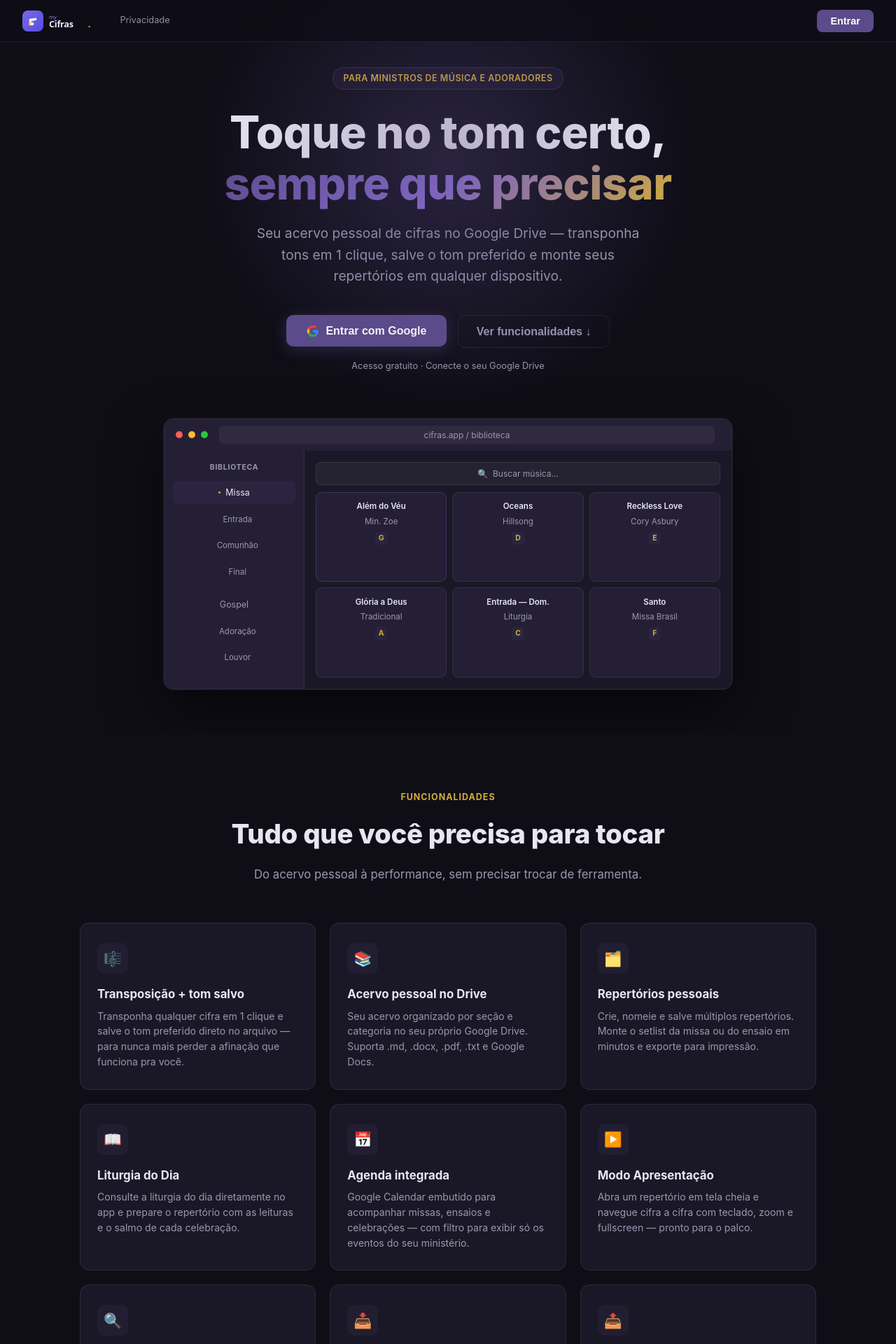
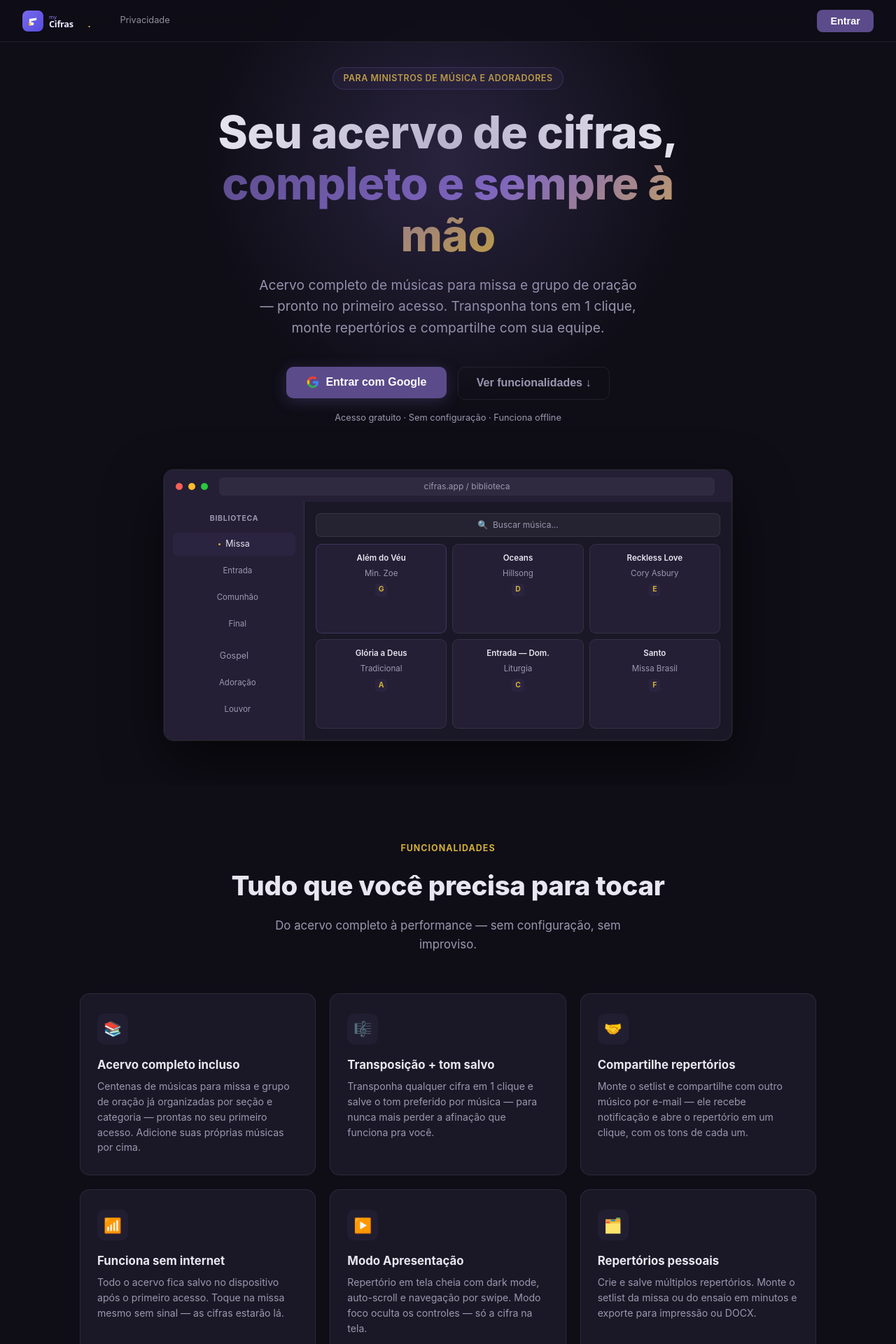
Before and after one commit to lucasphn/my_cifras, a Flask app: template templates/landing.html in a window 1280 px wide. Shown: the top 1920 px of the page at 70% size. Run offline with Flask 3, Linux system fonts and the light colour scheme; the template is opened without the code that fills it, so the values that code supplies are empty.

Commit message:
feat(landing): acervo completo + offline + compartilhamento como diferenciais
Landing page: novo hero, 2 cards novos (acervo incluso, funciona offline,
compartilhamento de repertórios), passos de onboarding atualizados.

Docs: arquitetura SaaS com acervo base + acervo pessoal (Fase 1.5)
documentada em PRD, CLAUDE e prompt-inicial.

Co-Authored-By: Claude Sonnet 4.6 <noreply@anthropic.com>

```diff
--- a/templates/landing.html
+++ b/templates/landing.html
@@ -474,10 +474,10 @@
 <section class="hero">
   <div class="hero-glow"></div>
   <div class="hero-badge">Para Ministros de Música e Adoradores</div>
-  <h1>Toque no tom certo,<br><em>sempre que precisar</em></h1>
+  <h1>Seu acervo de cifras,<br><em>completo e sempre à mão</em></h1>
   <p class="hero-sub">
-    Seu acervo pessoal de cifras no Google Drive — transponha tons em 1 clique, salve o tom preferido
-    e monte seus repertórios em qualquer dispositivo.
+    Acervo completo de músicas para missa e grupo de oração — pronto no primeiro acesso.
+    Transponha tons em 1 clique, monte repertórios e compartilhe com sua equipe.
   </p>
   <div class="hero-cta">
     <a href="/login/google">
@@ -495,7 +495,7 @@
       <button class="btn-secondary">Ver funcionalidades ↓</button>
     </a>
   </div>
-  <p class="hero-note">Acesso gratuito · Conecte o seu Google Drive</p>
+  <p class="hero-note">Acesso gratuito · Sem configuração · Funciona offline</p>
 
   <!-- App Preview -->
   <div class="preview-wrap">
@@ -562,31 +562,55 @@
   <div class="section-label">Funcionalidades</div>
   <h2 class="section-title">Tudo que você precisa para tocar</h2>
   <p class="section-sub">
-    Do acervo pessoal à performance, sem precisar trocar de ferramenta.
+    Do acervo completo à performance — sem configuração, sem improviso.
   </p>
   <div class="features-grid">
+    <div class="feature-card">
+      <div class="feature-icon">📚</div>
+      <div class="feature-title">Acervo completo incluso</div>
+      <div class="feature-desc">
+        Centenas de músicas para missa e grupo de oração já organizadas por seção e categoria —
+        prontas no seu primeiro acesso. Adicione suas próprias músicas por cima.
+      </div>
+    </div>
     <div class="feature-card">
       <div class="feature-icon">🎼</div>
       <div class="feature-title">Transposição + tom salvo</div>
       <div class="feature-desc">
-        Transponha qualquer cifra em 1 clique e salve o tom preferido direto no arquivo —
+        Transponha qualquer cifra em 1 clique e salve o tom preferido por música —
         para nunca mais perder a afinação que funciona pra você.
       </div>
     </div>
     <div class="feature-card">
-      <div class="feature-icon">📚</div>
-      <div class="feature-title">Acervo pessoal no Drive</div>
+      <div class="feature-icon">🤝</div>
+      <div class="feature-title">Compartilhe repertórios</div>
       <div class="feature-desc">
-        Seu acervo organizado por seção e categoria no seu próprio Google Drive.
-        Suporta .md, .docx, .pdf, .txt e Google Docs.
+        Monte o setlist e compartilhe com outro músico por e-mail — ele recebe
+        notificação e abre o repertório em um clique, com os tons de cada um.
+      </div>
+    </div>
+    <div class="feature-card">
+      <div class="feature-icon">📶</div>
+      <div class="feature-title">Funciona sem internet</div>
+      <div class="feature-desc">
+        Todo o acervo fica salvo no dispositivo após o primeiro acesso.
+        Toque na missa mesmo sem sinal — as cifras estarão lá.
+      </div>
+    </div>
+    <div class="feature-card">
+      <div class="feature-icon">▶️</div>
+      <div class="feature-title">Modo Apresentação</div>
+      <div class="feature-desc">
+        Repertório em tela cheia com dark mode, auto-scroll e navegação por swipe.
+        Modo foco oculta os controles — só a cifra na tela.
       </div>
     </div>
     <div class="feature-card">
       <div class="feature-icon">🗂️</div>
       <div class="feature-title">Repertórios pessoais</div>
       <div class="feature-desc">
-        Crie, nomeie e salve múltiplos repertórios. Monte o setlist da missa
-        ou do ensaio em minutos e exporte para impressão.
+        Crie e salve múltiplos repertórios. Monte o setlist da missa
+        ou do ensaio em minutos e exporte para impressão ou DOCX.
       </div>
     </div>
     <div class="feature-card">
@@ -606,11 +630,11 @@
       </div>
     </div>
     <div class="feature-card">
-      <div class="feature-icon">▶️</div>
-      <div class="feature-title">Modo Apresentação</div>
+      <div class="feature-icon">📥</div>
+      <div class="feature-title">Importar por URL</div>
       <div class="feature-desc">
-        Abra um repertório em tela cheia e navegue cifra a cifra com
-        teclado, zoom e fullscreen — pronto para o palco.
+        Cole um link do CifraClub ou texto de qualquer site.
+        A cifra é salva no seu acervo pessoal com metadados estruturados.
       </div>
     </div>
     <div class="feature-card">
@@ -619,22 +643,6 @@
       <div class="feature-desc">
         Encontre músicas instantaneamente pelo nome ou busque por
         qualquer trecho da letra dentro do acervo.
-      </div>
-    </div>
-    <div class="feature-card">
-      <div class="feature-icon">📥</div>
-      <div class="feature-title">Importar por URL</div>
-      <div class="feature-desc">
-        Cole um link do CifraClub ou texto de qualquer site.
-        A cifra é salva no seu acervo com metadados estruturados.
-      </div>
-    </div>
-    <div class="feature-card">
-      <div class="feature-icon">📤</div>
-      <div class="feature-title">Exportação HTML</div>
-      <div class="feature-desc">
-        Gere um único HTML com todas as cifras do repertório —
-        pronto para imprimir ou salvar como PDF.
       </div>
     </div>
     <div class="feature-card">
@@ -652,22 +660,22 @@
 <section class="section">
   <div class="section-label">Como funciona</div>
   <h2 class="section-title">Pronto em 3 passos</h2>
-  <p class="section-sub">Sem instalação. Sem cadastro. Só precisa da sua conta Google.</p>
+  <p class="section-sub">Sem instalação. Sem configuração. Só precisa da sua conta Google.</p>
   <div class="steps">
     <div class="step">
       <div class="step-num">1</div>
       <div class="step-title">Entre com Google</div>
-      <div class="step-desc">OAuth seguro — suas credenciais ficam com o Google, nunca no servidor. Seu Drive é o backend.</div>
+      <div class="step-desc">OAuth seguro — um clique e o acervo completo já está disponível. Sem precisar configurar nada.</div>
     </div>
     <div class="step">
       <div class="step-num">2</div>
-      <div class="step-title">Organize seu acervo</div>
-      <div class="step-desc">Suas cifras carregam automaticamente — organize por seção e categoria, importe novas por URL e edite metadados inline.</div>
+      <div class="step-title">Explore e personalize</div>
+      <div class="step-desc">Navegue pelo acervo, salve seu tom por música, adicione suas próprias cifras e monte seus repertórios.</div>
     </div>
     <div class="step">
       <div class="step-num">3</div>
       <div class="step-title">Toque com confiança</div>
-      <div class="step-desc">Transponha, salve o tom, monte o repertório da missa e abra em modo apresentação — no celular ou no notebook.</div>
+      <div class="step-desc">Modo apresentação, compartilhe o setlist com sua equipe e acesse tudo offline — no celular ou no notebook.</div>
     </div>
   </div>
 </section>
@@ -676,7 +684,7 @@
 <section class="cta-section">
   <div class="cta-box">
     <h2>Comece agora</h2>
-    <p>Gratuito. Seu acervo sempre sincronizado no Google Drive.<br>Sem instalação — funciona no celular, tablet e computador.</p>
+    <p>Gratuito. Acervo completo no primeiro acesso.<br>Funciona offline — no celular, tablet e computador.</p>
     <a href="/login/google">
       <button class="btn-primary" style="font-size:1.05rem; padding: 1rem 2.2rem;">
         <svg width="20" height="20" viewBox="0 0 24 24" fill="none">
```
Also changed, not shown: CLAUDE.md (+17 -1 lines), PRD.md (+23 -5 lines), prompt-inicial.md (+16 -8 lines).
